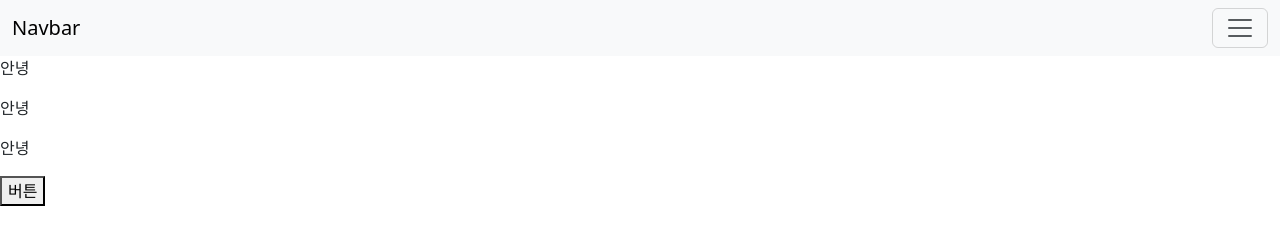
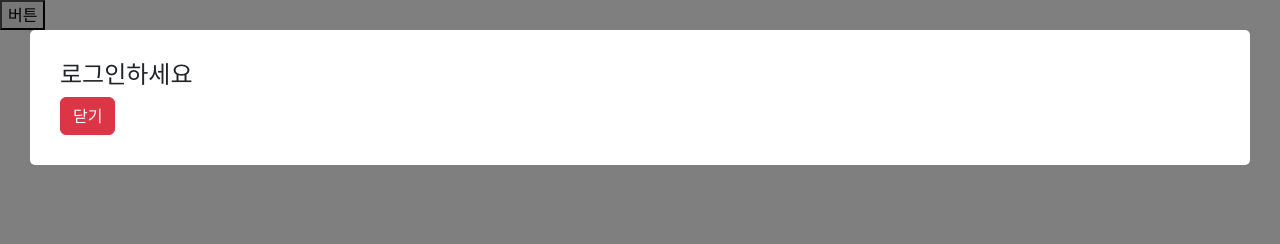
Before and after one commit to hyebinJeong/js-project, a plain HTML site: page index3.html in a window 1280 px wide. Both pictures are taken after a click on the button "버튼". Drawn offline with nearby package versions, Linux system fonts and the light colour scheme.

Commit message:
"add modal and jquery"

```diff
--- a/index3.html
+++ b/index3.html
@@ -8,67 +8,42 @@
     <script src="https://code.jquery.com/jquery-3.7.1.min.js" integrity="sha256-/JqT3SQfawRcv/BIHPThkBvs0OEvtFFmqPF/lYI/Cxo=" crossorigin="anonymous"></script>
 </head>
   <body>
-    <nav class="navbar navbar-light bg-light">
-        <div class="container-fluid">
-          <span class="navbar-brand">Navbar</span>
-          <button class="navbar-toggler" type="button">
-            <span class="navbar-toggler-icon"></span>
-          </button>
+
+    <!-- 모달창 -->
+    <div class="black-bg">
+        <div class="white-bg">
+          <h4>로그인하세요</h4>
+          <button class="btn btn-danger" id="close">닫기</button>
         </div>
-      </nav>
+      </div>
 
-      <!-- 미리 서브메뉴 디자인 -->
-      <ul class="list-group">
-        <li class="list-group-item">An item</li>
-        <li class="list-group-item">A second item</li>
-        <li class="list-group-item">A third item</li>
-        <li class="list-group-item">A fourth item</li>
-        <li class="list-group-item">And a fifth one</li>
-      </ul>
-
-      <p class="hello">안녕</p>
-      <p class="hello">안녕</p>
-      <p class="hello">안녕</p>
       <button id="test-btn">버튼</button>
 
 
-      <script>
+    <script>
 
-        //js문법
-        document.querySelector('#test-btn').addEventListener('click', function(){
+        // 버튼 누르면 모달창 띄우기 1
+        // js버전
+        //document.querySelector('#test-btn').addEventListener('click', function(){
+        //    document.querySelector('.black-bg').style.display = 'block'
+        //})
+        // jQuery버전
+        //$('#test-btn').on('click',function(){
+        //    $('.black-bg').css('display','block');
+        //});
 
+        // 버튼 누르면 모달창 띄우기 2 (class list 추가하는 버전)
+        // js버전
+        //document.querySelector('#test-btn').addEventListener('click', function(){
+        //  document.querySelector('.black-bg').classList.add('show-modal');
+        //})
+        // jQuery버전
+        $('#test-btn').on('click',function(){
+            $('.black-bg').addClass('show-modal');
         })
 
-        //jQuery문법
-        $('#test-btn').on('click', function(){
 
-        })
-
-        // js문법
-        document.querySelector('.hello')[0].innerHTML = '사과';
-        document.querySelector('.hello')[1].innerHTML = '사과';
-        document.querySelector('.hello')[2].innerHTML = '사과';
-
-        // jquery에서는 $('')가 querySelector 또는 querySelectorAll이랑 같은 의미
-        $('.hello').html('사과');
-
-        // 내부 글자 스타일 변경
-        // js 문법
-        document.querySelector('.hello').style.color = 'red'
-        // jQuery 문법
-        $('.hello').css('color','red');
-
-          document.getElementsByClassName('navbar-toggler')[0].addEventListener('click',
-          function(){
-              document.getElementsByClassName('list-group')[0].classList.toggle('show');
-            })
-
-        </script>
-
-
-
-
-
+    </script>
 
     <script src="https://cdn.jsdelivr.net/npm/bootstrap@5.3.2/dist/js/bootstrap.bundle.min.js" integrity="sha384-C6RzsynM9kWDrMNeT87bh95OGNyZPhcTNXj1NW7RuBCsyN/o0jlpcV8Qyq46cDfL" crossorigin="anonymous"></script>
   </body>
--- a/main.css
+++ b/main.css
@@ -16,3 +16,30 @@
 .show {
     display: block;
 }
+
+.black-bg {
+    width : 100%;
+    height : 100%;
+    position : fixed;
+    background : rgba(0,0,0,0.5);
+    z-index : 5;
+    padding: 30px;
+    /* display: none; */
+    /* 애니메이션줄 때 display:none 대신 사용 */
+    visibility: hidden;
+    /* 투명도 */
+    opacity: 0;
+    /* 모든 css가 변할 때 1초에 걸쳐서 서서히 변하게 해주세요 */
+    transition: all 1s;
+  }
+  .white-bg {
+    background: white;
+    border-radius: 5px;
+    padding: 30px;
+  }
+
+  .show-modal {
+    /* display: block과 비슷 */
+    visibility: visible;
+    opacity: 1;
+  }
```
